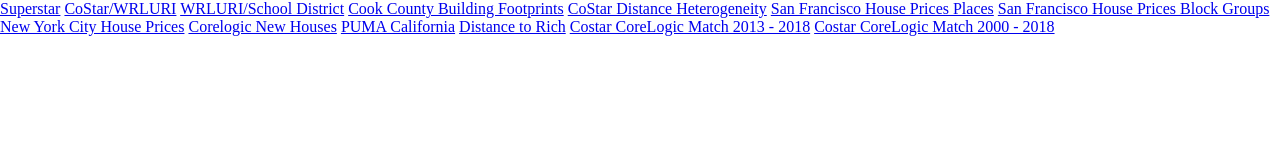
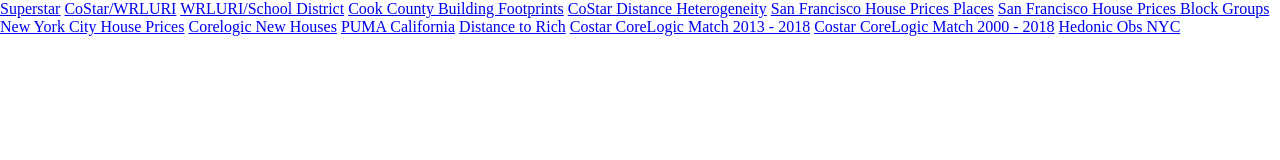
Before and after one commit to seanmc59/seanmc59.github.io, a plain HTML site: page index.html in a window 1280 px wide. Drawn offline with Linux system fonts and the light colour scheme.

Commit message:
Update index.html

```diff
--- a/index.html
+++ b/index.html
@@ -23,6 +23,7 @@ body { margin:0; padding:0; }
 <a href="dist_to_rich.html">Distance to Rich</a>
 <a href="costar_corelogic_match.html">Costar CoreLogic Match 2013 - 2018</a>
 <a href="costar_corelogic_match2000to2018.html">Costar CoreLogic Match 2000 - 2018</a>
+<a href="hedonic_nyc.html">Hedonic Obs NYC</a>
 
 </body>
 </html>
```
